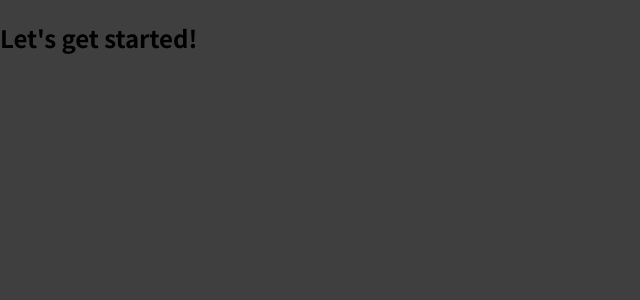
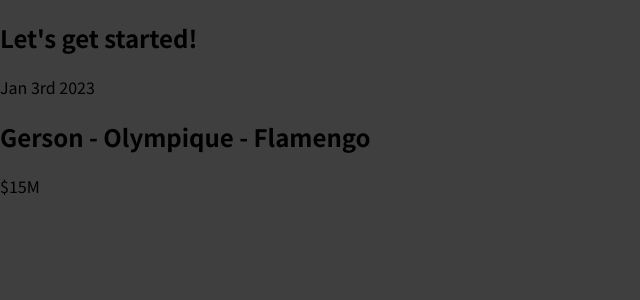
Before and after one commit to daniloamaralr/sporstats, a JavaScript app: page / in a window 1280 px wide. Shown: the top 300 px of the page, without its empty margins (0-640 px from the left). Built offline with nearby package versions, Linux system fonts and the light colour scheme.

Commit message:
create a transferItem component

```diff
--- a/src/App.js
+++ b/src/App.js
@@ -1,7 +1,10 @@
+import TransferItem from "./components/TransferItem";
+
 function App() {
   return (
     <div>
       <h2>Let's get started!</h2>
+      <TransferItem></TransferItem>
     </div>
   );
 }
--- /dev/null
+++ b/src/components/TransferItem.js
@@ -0,0 +1,13 @@
+function TransferItem() {
+  return (
+    <div>
+      <div> Jan 3rd 2023</div>
+      <div>
+        <h2>Gerson - Olympique - Flamengo</h2>
+        <div> $15M</div>
+      </div>
+    </div>
+  );
+}
+
+export default TransferItem;
```
